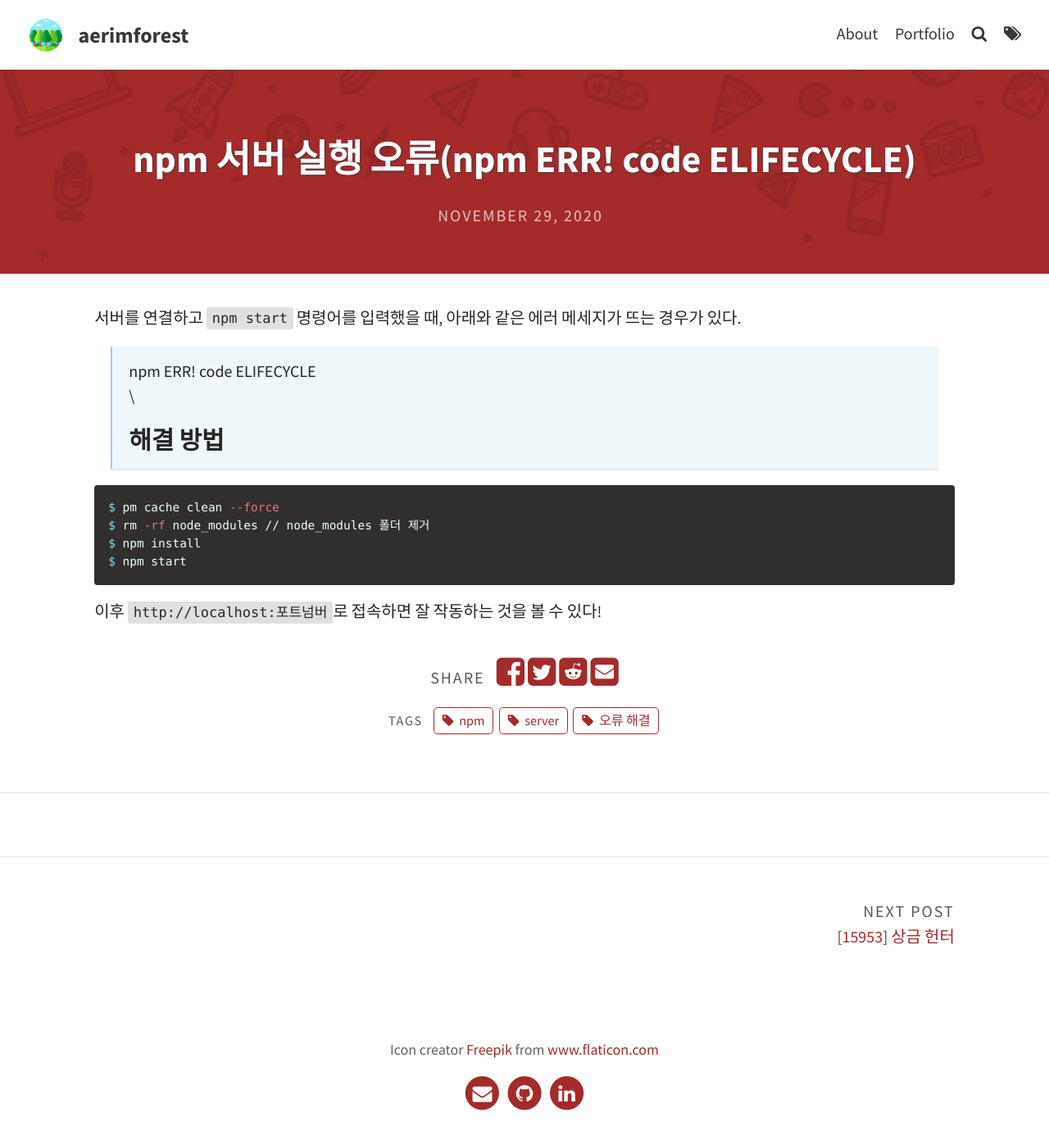
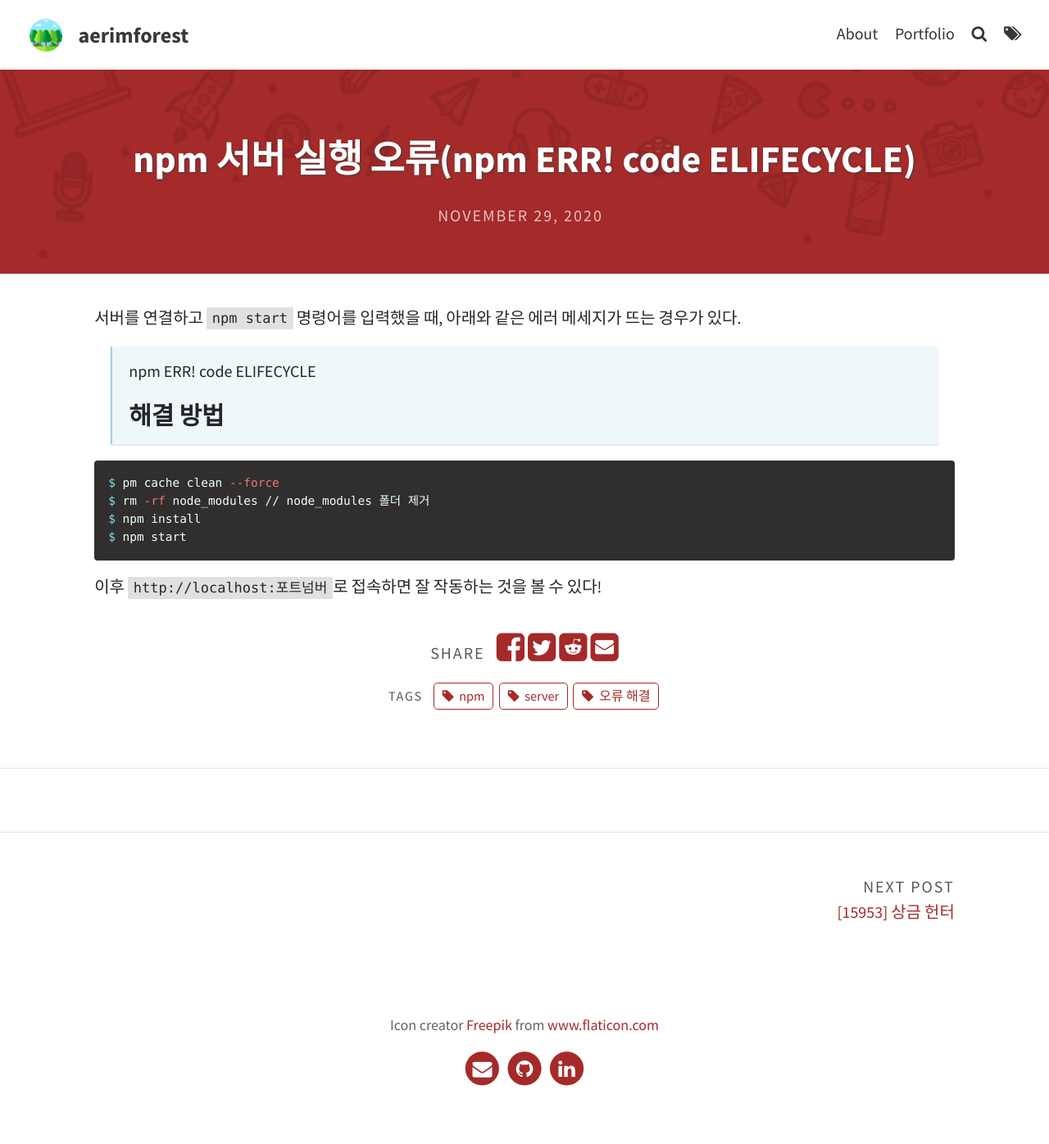
Before and after one commit to aerimforest/yenimm, a Jekyll site: the page built from _posts/2020-11-29-npm-server.md, in a window 1280 px wide. Shown: the whole page at 82% size. Built offline with Jekyll 4.4.1, drawn with Linux system fonts in a browser that asks for light colours; comment, search, counter and statistics services are not loaded; after the commit the page ends 1366 px from its top, so only the background shows below that.

Commit message:
Update 2020-11-29-npm-server.md

```diff
--- a/_posts/2020-11-29-npm-server.md
+++ b/_posts/2020-11-29-npm-server.md
@@ -9,8 +9,10 @@ excerpt_separator: <!--more-->
 
 서버를 연결하고 `npm start` 명령어를 입력했을 때, 아래와 같은 에러 메세지가 뜨는 경우가 있다.
 > npm ERR! code ELIFECYCLE
-\
-\
+&nbsp;
+&nbsp;
+&nbsp;
+&nbsp;
 ### 해결 방법
 
 
```
